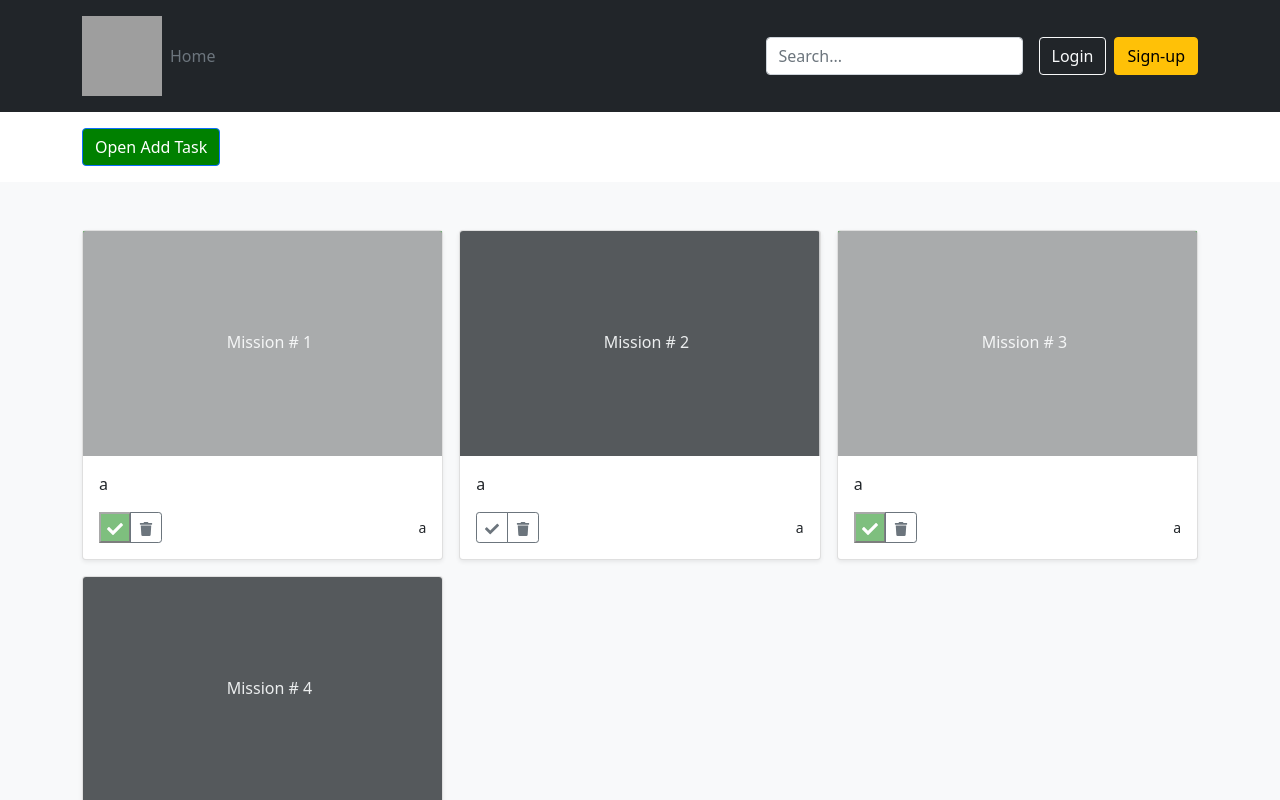
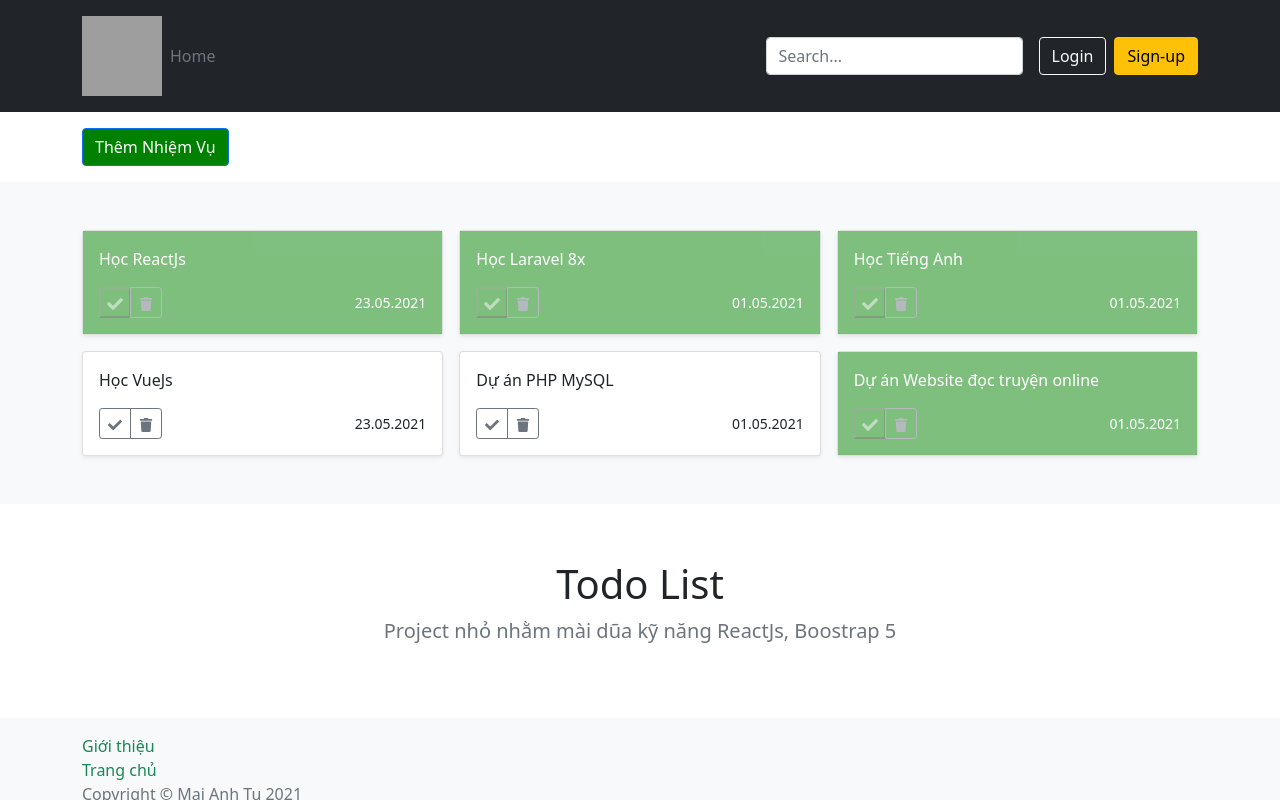
Before and after one commit to vviptma/ReactJs-ToDoList-Two, a React (Create React App) app: page / in a window 1280 px wide. Shown: the top 800 px of the page. Built offline with nearby package versions, Linux system fonts and the light colour scheme; data requests are answered from the project's data file; grey boxes are pictures that could not be loaded.

Commit message:
R22: Router Route
Router/ Route
Link to trong ReactJs

```diff
--- a/db.json
+++ b/db.json
@@ -1,28 +1,40 @@
 {
   "tasks": [
     {
-      "text": "a",
-      "day": "a",
+      "text": "Học ReactJs",
+      "day": "23.05.2021",
       "reminder": true,
       "id": 1
     },
     {
-      "text": "a",
-      "day": "a",
-      "reminder": false,
+      "text": "Học Laravel 8x",
+      "day": "01.05.2021",
+      "reminder": true,
       "id": 2
     },
     {
-      "text": "a",
-      "day": "a",
+      "text": "Học Tiếng Anh",
+      "day": "01.05.2021",
       "reminder": true,
       "id": 3
     },
     {
-      "text": "a",
-      "day": "a",
+      "text": "Học VueJs",
+      "day": "23.05.2021",
       "reminder": false,
       "id": 4
+    },
+    {
+      "text": "Dự án PHP MySQL",
+      "day": "01.05.2021",
+      "reminder": false,
+      "id": 5
+    },
+    {
+      "text": "Dự án Website đọc truyện online",
+      "day": "01.05.2021",
+      "reminder": true,
+      "id": 6
     }
   ]
 }
--- a/package.json
+++ b/package.json
@@ -13,6 +13,8 @@
     "react": "^17.0.2",
     "react-dom": "^17.0.2",
     "react-icons": "^4.2.0",
+    "react-router": "^5.2.0",
+    "react-router-dom": "^5.2.0",
     "react-scripts": "4.0.3",
     "web-vitals": "^1.1.2"
   },
--- /dev/null
+++ b/src/components/About.js
@@ -0,0 +1,21 @@
+import React from 'react';
+import {Link} from "react-router-dom";
+
+const About = () => {
+    return (
+        <div>
+            <div className="py-5 text-center container">
+                <div className="row py-lg-2">
+                    <div className="col-lg-6 col-md-8 mx-auto">
+                        <h1 className="text-success">Two</h1>
+                        <h1 className="text-primary">TodoList</h1>
+                        <p className="text-dark">Project nhỏ nhằm mài dũa kỹ năng ReactJs, Boostrap 5</p>
+                    </div>
+
+                </div>
+            </div>
+        </div>
+    );
+};
+
+export default About;
--- a/src/components/AddTask.js
+++ b/src/components/AddTask.js
@@ -29,27 +29,27 @@ const AddTask = ({onAddTask}) => {
             <div className="container">
                 <div className="row justify-content-md-center">
                     <div className="col-md-6 py-3 px-5 border">
-                        <h1 className="text-center">Add Task</h1>
+                        <h1 className="text-center">Thêm nhiệm vụ</h1>
                         <form className="add-form" onSubmit={onSubmit}>
                             <div className="mb-3">
-                                <label htmlFor="name_task" className="form-label">Name Task</label>
-                                <input value={text} onChange={(e) => setText(e.target.value)} placeholder="Add task"
+                                <label htmlFor="name_task" className="form-label">Tên nhiệm vụ</label>
+                                <input value={text} onChange={(e) => setText(e.target.value)} placeholder="Tên nhiệm vụ"
                                        type="text" className="form-control" id="exampleInputEmail1"
                                        aria-describedby="emailHelp" required/>
                             </div>
                             <div className="mb-3">
-                                <label htmlFor="date_task" placeholder="Add date" className="form-label">Date</label>
-                                <input value={day} onChange={(e) => setDay(e.target.value)} type="text"
+                                <label htmlFor="date_task" className="form-label">Ngày bắt đầu</label>
+                                <input value={day} onChange={(e) => setDay(e.target.value)} type="text" placeholder="Ngày bắt đầu"
                                        className="form-control" id="exampleInputPassword1" required/>
                             </div>
                             <div className="mb-3 form-check">
-                                <label className="form-check-label" htmlFor="exampleCheck1">Reminder</label>
+                                <label className="form-check-label" htmlFor="exampleCheck1">Đã hoàn thành</label>
                                 <input checked={reminder} value={reminder}
                                        onChange={(e) => setReminder(e.currentTarget.checked)} type="checkbox"
                                        className="form-check-input" id="exampleCheck1"/>
                             </div>
                             <div className="text-center">
-                                <button type="submit" className="btn btn-primary">Submit</button>
+                                <button type="submit" className="btn btn-primary">Thêm</button>
                             </div>
                         </form>
                     </div>
--- a/src/components/Button.js
+++ b/src/components/Button.js
@@ -3,7 +3,7 @@ import React from 'react';
 const Button = ({onAdd, showAddBtn}) => {
     return (
         <div>
-            <button style={{backgroundColor : showAddBtn ? 'red' : 'green'}} className="btn btn-primary my-2" onClick={onAdd}>{showAddBtn ? 'Close Add Task' : 'Open Add Task'}</button>
+            <button style={{backgroundColor : showAddBtn ? 'red' : 'green'}} className="btn btn-primary my-2" onClick={onAdd}>{showAddBtn ? 'Đóng không thêm nữa' : 'Thêm Nhiệm Vụ'}</button>
         </div>
     )
 }
--- /dev/null
+++ b/src/components/Footer.js
@@ -0,0 +1,18 @@
+import React from 'react';
+import {Link} from "react-router-dom";
+
+const Footer = () => {
+    return (
+        <div>
+            <footer className="footer mt-auto py-3 bg-light">
+                <div className="container">
+                    <Link to='/about' class="text-success text-decoration-none">Giới thiệu</Link><br/>
+                    <Link to='/' class="text-success text-decoration-none">Trang chủ</Link>
+                    <p className="text-muted">Copyright &copy; Mai Anh Tu 2021</p>
+                </div>
+            </footer>
+        </div>
+    );
+};
+
+export default Footer;
--- a/src/components/Header.js
+++ b/src/components/Header.js
@@ -2,12 +2,15 @@
 import PropTypes from 'prop-types';
 
 //Using Lib
-import {useState, useEffect} from 'react'
+import React, {useState, useEffect} from 'react'
 
 //Import Components
 import Button from "./Button";
 import Task from "./Task";
 import AddTask from "./AddTask";
+import About from "./About";
+import {BrowserRouter as Router, Route} from "react-router-dom";
+import Footer from "./Footer";
 
 //return Header
 const Header = (props) => {
@@ -84,6 +87,7 @@ const Header = (props) => {
     const [showAddTask, setShowAddTask] = useState(false)
 
     return (
+        <Router>
             <div>
                 <div className="b-example-divider"></div>
                 <header className="p-3 bg-dark text-white">
@@ -112,36 +116,43 @@ const Header = (props) => {
                         </div>
                     </div>
                 </header>
+
+                <Route path='/' exact render={(props) => (
+                    <>
                         <section>
                             <div className="my-2 container">
                                 <Button onAdd={() => setShowAddTask(!showAddTask)}
                                         showAddBtn={showAddTask}/>
                                 {showAddTask && <AddTask onAddTask={addTask}/>}
                             </div>
-            </section>
-            <main>
                             <div className="album py-5 bg-light">
                                 <div className="container">
 
                                     {/*Add component*/}
                                     {tasks.length > 0 ?
-                            <Task tasks={tasks} onDelete={deleteTask} onCompleted={onCompleted}/> : "No task"}
+                                        <Task tasks={tasks} onDelete={deleteTask}
+                                              onCompleted={onCompleted}/> : "Không có nhiệm vụ nào cả!"}
+                                </div>
+                            </div>
+                        </section>
+
+                        <div className="py-5 text-center container">
+                            <div className="row py-lg-2">
+                                <div className="col-lg-6 col-md-8 mx-auto">
+                                    <h1 className="fw-light">Todo List</h1>
+                                    <p className="lead text-muted">Project nhỏ nhằm mài dũa kỹ năng ReactJs, Boostrap 5</p>
+                                </div>
 
                             </div>
                         </div>
 
-                <section className="py-5 text-center container">
-                    <div className="row py-lg-2">
-                        <div className="col-lg-6 col-md-8 mx-auto">
-                            <h1 className="fw-light">Todo List</h1>
-                            <p className="lead text-muted">Đây là project nhỏ nhằm mục đích tự mài dũa kỹ năng
-                                ReactJs</p>
+                    </>
+                )}>
+                </Route>
+                <Route path='/about' component={About}/>
             </div>
-                    </div>
-                </section>
-
-            </main>
-        </div>
+            <Footer/>
+        </Router>
     )
 }
 
--- a/src/components/SingleTask.js
+++ b/src/components/SingleTask.js
@@ -7,14 +7,8 @@ const SingleTask = ({task, onDelete, onCompleted}, {index}) => {
             <div className="col" key={index}>
                 <div className="card shadow-sm">
                     <div className={`${task.reminder ? `completed col` : 'col'}`}>
-                        <svg className="bd-placeholder-img card-img-top" width="100%" height="225"
-                             xmlns="http://www.w3.org/2000/svg" role="img" aria-label="Placeholder: Thumbnail"
-                             preserveAspectRatio="xMidYMid slice" focusable="false"><title>Placeholder</title>
-                            <rect width="100%" height="100%" fill="#55595c"></rect>
-                            <text x="40%" y="50%" fill="#eceeef" dy=".3em">Mission # {task.id}</text>
-                        </svg>
                     </div>
-                    <div className="card-body">
+                    <div className={`${task.reminder ? `completed card-body` : 'card-body'}`}>
                         <p>{task.text}</p>
                         <div className="d-flex justify-content-between align-items-center">
                             <div className="btn-group">
--- a/src/index.css
+++ b/src/index.css
@@ -17,3 +17,6 @@ code {
   opacity: 0.5;
   color: #ffffff;
 }
+.mt-auto{
+  margin-top: auto!important;
+}
```
Also changed, not shown: src/App.js (+5 -3 lines), 1 other file (tests, documents, lock files or other folders). Lines whose indentation alone changed are shown as unchanged.
